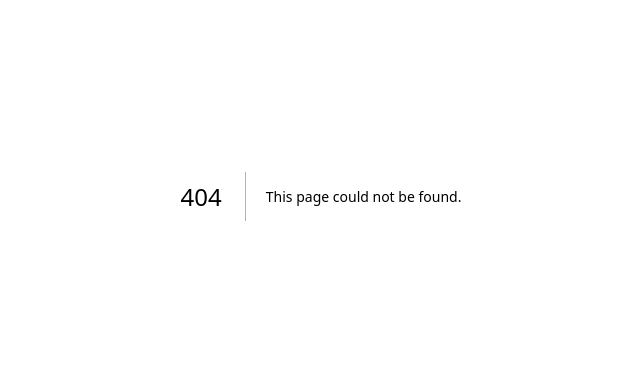
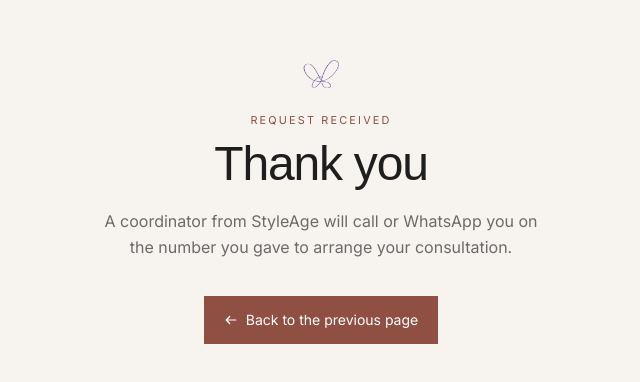
Before and after one commit to pushho/styleage-ads-landing, a Next.js app: page /thank-you in a window 1280 px wide. Before the commit this address had no page. Shown: the part 204-586 px from the top of the page, without its empty margins (319-959 px from the left). Built offline with nearby package versions, Linux system fonts and the light colour scheme; a web font is replaced by a local one.

Commit message:
feat: added thank you page

```diff
--- /dev/null
+++ b/app/thank-you/back-link.tsx
@@ -0,0 +1,21 @@
+"use client";
+
+import Link from "next/link";
+import { useSearchParams } from "next/navigation";
+import type { ReactNode } from "react";
+
+function safeReturnPath(from: string | null) {
+  if (!from || !from.startsWith("/") || from.startsWith("//") || from.includes("\\")) {
+    return "/";
+  }
+  return from;
+}
+
+export function BackLink({ className, children }: { className: string; children: ReactNode }) {
+  const from = useSearchParams().get("from");
+  return (
+    <Link href={safeReturnPath(from)} className={className}>
+      {children}
+    </Link>
+  );
+}
--- /dev/null
+++ b/app/thank-you/page.tsx
@@ -0,0 +1,54 @@
+import type { Metadata } from "next";
+import Link from "next/link";
+import { Suspense } from "react";
+import { ArrowRight, BrandMark } from "@/components/treatment/icons";
+import { CLINIC } from "@/lib/clinic";
+import { BackLink } from "./back-link";
+
+export const metadata: Metadata = {
+  title: "Thank you",
+  robots: { index: false, follow: false },
+};
+
+const linkClass =
+  "inline-flex min-h-12 items-center justify-center gap-2 bg-accent-dark px-5 text-sm text-white transition-colors hover:bg-accent";
+
+export default function ThankYouPage() {
+  const backLabel = (
+    <>
+      <ArrowRight className="size-3.5 rotate-180" />
+      Back to the previous page
+    </>
+  );
+
+  return (
+    <main className="flex min-h-screen items-center justify-center bg-surface px-5 py-16 text-text">
+      <div className="w-full max-w-lg text-center">
+        <div className="flex justify-center">
+          <BrandMark />
+        </div>
+        <p className="mt-6 text-[0.68rem] tracking-[0.2em] text-accent-dark uppercase">
+          Request received
+        </p>
+        <h1 className="mt-3 font-heading text-4xl tracking-tight sm:text-5xl">
+          Thank you
+        </h1>
+        <p className="mx-auto mt-5 max-w-md text-base leading-relaxed text-muted">
+          A coordinator from {CLINIC.name} will call or WhatsApp you on the number
+          you gave to arrange your consultation.
+        </p>
+        <div className="mt-9">
+          <Suspense
+            fallback={
+              <Link href="/" className={linkClass}>
+                {backLabel}
+              </Link>
+            }
+          >
+            <BackLink className={linkClass}>{backLabel}</BackLink>
+          </Suspense>
+        </div>
+      </div>
+    </main>
+  );
+}
--- a/components/consult-form.tsx
+++ b/components/consult-form.tsx
@@ -12,9 +12,6 @@ const defaultConcerns = [
   { value: "prp", label: "PRP support" },
   { value: "opinion", label: "I want an opinion first" },
 ];
-
-const defaultSuccessNote =
-  "Keep {phone} nearby. A clear photograph of the hairline, and one of the top of the head in daylight, will give the conversation a head start.";
 
 const defaultFootnote =
   "Used only to reply. A sitting is never booked from a photograph alone.";
@@ -32,14 +29,12 @@ export function ConsultForm({
   variant,
   concerns = defaultConcerns,
   submitLabel,
-  successNote = defaultSuccessNote,
   footnote = defaultFootnote,
   source,
 }: {
   variant: "desk" | "closing" | "aside";
   concerns?: readonly { value: string; label: string }[];
   submitLabel?: string;
-  successNote?: string;
   footnote?: string;
   source?: string;
 }) {
@@ -52,7 +47,6 @@ export function ConsultForm({
   const [errors, setErrors] = useState<Errors>({});
   const [submitError, setSubmitError] = useState("");
   const [sending, setSending] = useState(false);
-  const [sent, setSent] = useState(false);
   const sendingRef = useRef(false);
 
   function fieldId(name: string) {
@@ -101,30 +95,20 @@ export function ConsultForm({
         : null;
 
       if (payload?.fields) setErrors(payload.fields);
-      if (!response.ok || !payload?.ok) {
-        setSubmitError(payload?.error || sendError);
+      if (response.ok && payload?.ok) {
+        // A full page load, so GTM page-view triggers fire on the thank-you page.
+        // eslint-disable-next-line @next/next/no-location-assign-relative-destination
+        window.location.assign(
+          `/thank-you/?from=${encodeURIComponent(window.location.pathname)}`,
+        );
         return;
       }
-      setSent(true);
+      setSubmitError(payload?.error || sendError);
     } catch {
       setSubmitError(sendError);
-    } finally {
-      sendingRef.current = false;
-      setSending(false);
     }
-  }
-
-  if (sent) {
-    return (
-      <div role="status" className={variant === "closing" ? "py-6" : "py-2"}>
-        <p className="font-heading text-2xl tracking-tight text-text">
-          Request received, {name.trim().split(" ")[0]}.
-        </p>
-        <p className="mt-3 max-w-md text-sm leading-relaxed text-muted">
-          {successNote.replaceAll("{phone}", phone.trim())}
-        </p>
-      </div>
-    );
+    sendingRef.current = false;
+    setSending(false);
   }
 
   const fieldClass =
--- a/components/treatment/book-section.tsx
+++ b/components/treatment/book-section.tsx
@@ -123,7 +123,6 @@ export function BookSection({
             variant="closing"
             concerns={form.concerns}
             submitLabel={submitLabel}
-            successNote={form.successNote}
             footnote={form.footnote}
             source={form.source}
           />
--- a/components/treatment/hero-section.tsx
+++ b/components/treatment/hero-section.tsx
@@ -68,7 +68,6 @@ export function HeroSection({
             variant="aside"
             concerns={form.concerns}
             submitLabel={submitLabel}
-            successNote={form.successNote}
             footnote={form.footnote}
             source={form.source}
           />
--- a/components/treatment/site-header.tsx
+++ b/components/treatment/site-header.tsx
@@ -43,7 +43,7 @@ export function SiteHeader({
           <a
             href={CLINIC_LINKS.phone}
             aria-label={`Call ${CLINIC.name}`}
-            className="flex size-10 items-center justify-center rounded-full bg-accent-wash text-accent-dark md:hidden"
+            className="flex size-10 items-center justify-center rounded-full text-accent-wash bg-accent-dark md:hidden"
           >
             <ContactIcon kind="phone" className="size-4.5" />
           </a>
--- a/content/facial.ts
+++ b/content/facial.ts
@@ -297,8 +297,6 @@ export const facial: TreatmentPageContent = {
       { value: "plan", label: "Where a facial fits in my skin plan" },
       { value: "opinion", label: "I want an opinion first" },
     ],
-    successNote:
-      "Keep {phone} nearby. A clear photograph of your face in daylight, without makeup, will give the conversation a head start.",
     footnote: "Used only to reply. A facial is never booked from a photograph alone.",
     source: "Facial",
   },
--- a/content/hair-transplant.ts
+++ b/content/hair-transplant.ts
@@ -382,8 +382,6 @@ export const hairTransplant: TreatmentPageContent = {
       { value: "prp", label: "PRP support" },
       { value: "opinion", label: "I want an opinion first" },
     ],
-    successNote:
-      "Keep {phone} nearby. A clear photograph of the hairline, and one of the top of the head in daylight, will give the conversation a head start.",
     footnote: "Used only to reply. A sitting is never booked from a photograph alone.",
   },
 };
--- a/content/laser-hair-removal.ts
+++ b/content/laser-hair-removal.ts
@@ -304,8 +304,6 @@ export const laserHairRemoval: TreatmentPageContent = {
       { value: "several", label: "More than one area" },
       { value: "opinion", label: "I want an opinion first" },
     ],
-    successNote:
-      "Keep {phone} nearby. A clear photograph of the area you want treated, taken in daylight, will give the conversation a head start.",
     footnote: "Used only to reply. A course is never booked from a photograph alone.",
     source: "Laser hair removal",
   },
--- a/lib/treatment.ts
+++ b/lib/treatment.ts
@@ -120,7 +120,6 @@ export type TreatmentPageContent = {
   };
   form: {
     concerns: FormConcern[];
-    successNote: string;
     footnote: string;
     source?: string;
   };
```
Also changed, not shown: 1 other file (tests, documents, lock files or other folders).
